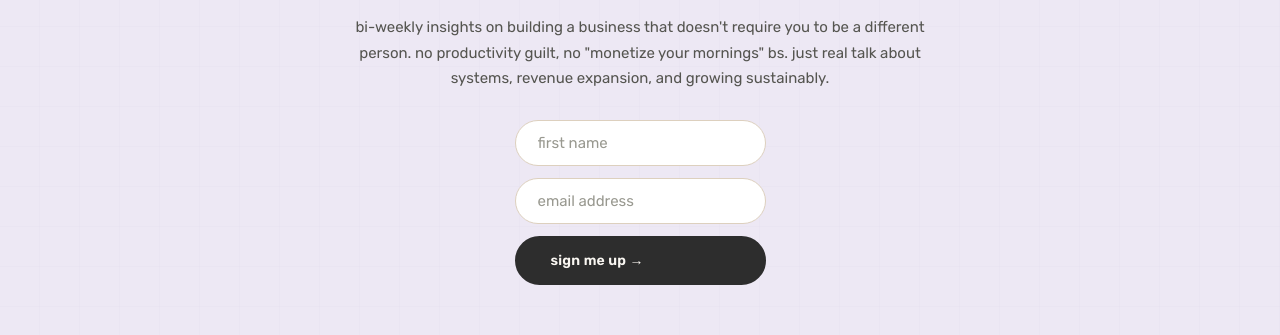
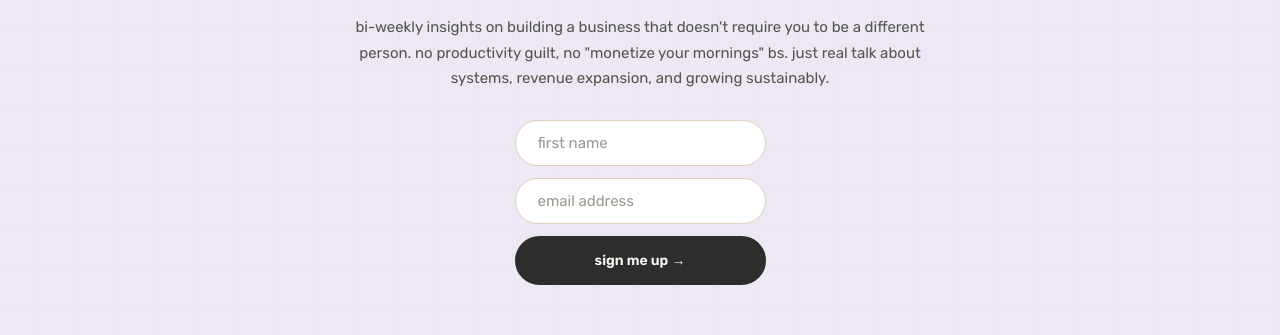
Before and after one commit to DB28319496/samantha-brown-website, a React (Vite) app: page / in a window 1280 px wide. Shown: the part 3823-4158 px from the top of the page. Built offline with nearby package versions, Linux system fonts and the light colour scheme.

Commit message:
Update website

```diff
--- a/index.html
+++ b/index.html
@@ -9,5 +9,20 @@
   <body>
     <div id="root"></div>
     <script type="module" src="/src/main.jsx"></script>
+
+    <!-- Netlify Forms Detection - Hidden -->
+    <form name="contact" netlify netlify-honeypot="bot-field" hidden>
+      <input type="text" name="interest" />
+      <input type="text" name="name" />
+      <input type="email" name="email" />
+      <textarea name="message"></textarea>
+      <input type="text" name="source" />
+      <input type="text" name="extra" />
+    </form>
+
+    <form name="newsletter" netlify netlify-honeypot="bot-field" hidden>
+      <input type="text" name="name" />
+      <input type="email" name="email" />
+    </form>
   </body>
 </html>
--- a/src/App.jsx
+++ b/src/App.jsx
@@ -464,14 +464,55 @@ function NewsletterForm({ compact = false }) {
   const [done, setDone] = useState(false);
   const inputS = { fontFamily: "'Rubik', sans-serif", fontSize: 15, border: `1.5px solid ${C.sand}`, borderRadius: 50, padding: "13px 22px", outline: "none", background: C.white, width: "100%", boxSizing: "border-box" };
 
+  const handleSubmit = (e) => {
+    e.preventDefault();
+    if (!email.includes("@")) return;
+
+    const formData = new FormData();
+    formData.append('form-name', 'newsletter');
+    formData.append('name', name);
+    formData.append('email', email);
+
+    fetch('/', {
+      method: 'POST',
+      headers: { 'Content-Type': 'application/x-www-form-urlencoded' },
+      body: new URLSearchParams(formData).toString()
+    })
+      .then(() => setDone(true))
+      .catch(() => alert('Error subscribing. Please try again.'));
+  };
+
   if (done) return <div style={{ textAlign: "center", padding: 16 }}><span style={{ fontSize: 28 }}>🎉</span><p style={{ fontFamily: "'Rubik', sans-serif", fontSize: 15, color: C.body, marginTop: 8 }}>you're in! check your inbox.</p></div>;
 
   return (
-    <div style={{ display: "flex", flexDirection: compact ? "row" : "column", gap: 12, maxWidth: compact ? 500 : 400, flexWrap: "wrap" }}>
-      {!compact && <input placeholder="first name" value={name} onChange={e => setName(e.target.value)} style={inputS} />}
-      <input type="email" placeholder="email address" value={email} onChange={e => setEmail(e.target.value)} style={{ ...inputS, flex: compact ? 1 : undefined, minWidth: compact ? 200 : undefined }} />
-      <Btn variant="primary" onClick={() => { if (email.includes("@")) setDone(true); }} style={compact ? { whiteSpace: "nowrap" } : {}}>sign me up →</Btn>
-    </div>
+    <form
+      name="newsletter"
+      method="POST"
+      data-netlify="true"
+      data-netlify-honeypot="bot-field"
+      onSubmit={handleSubmit}
+      style={{ display: "flex", flexDirection: compact ? "row" : "column", gap: 12, maxWidth: compact ? 500 : 400, flexWrap: "wrap" }}
+    >
+      <input type="hidden" name="form-name" value="newsletter" />
+      <p style={{ display: "none" }}>
+        <label>Don't fill this out: <input name="bot-field" /></label>
+      </p>
+      {!compact && <input name="name" placeholder="first name" value={name} onChange={e => setName(e.target.value)} style={inputS} />}
+      <input name="email" type="email" placeholder="email address" value={email} onChange={e => setEmail(e.target.value)} required style={{ ...inputS, flex: compact ? 1 : undefined, minWidth: compact ? 200 : undefined }} />
+      <button type="submit" style={{
+        fontFamily: "'Rubik', sans-serif",
+        fontWeight: 600,
+        fontSize: 14,
+        background: C.charcoal,
+        color: C.cream,
+        border: `2px solid ${C.charcoal}`,
+        borderRadius: 50,
+        padding: "14px 34px",
+        cursor: "pointer",
+        transition: "all 0.3s",
+        whiteSpace: compact ? "nowrap" : "normal"
+      }}>sign me up →</button>
+    </form>
   );
 }
 
@@ -1315,6 +1356,27 @@ function ContactPage({ setPage }) {
   const inputS = { fontFamily: "'Rubik', sans-serif", fontSize: 15, border: `1.5px solid ${C.sand}`, borderRadius: 12, padding: "13px 18px", outline: "none", background: C.white, width: "100%", boxSizing: "border-box" };
   const labelS = { fontFamily: "'Rubik', sans-serif", fontWeight: 600, fontSize: 14, color: C.charcoal, display: "block", marginBottom: 6 };
 
+  const handleSubmit = (e) => {
+    e.preventDefault();
+
+    const netlifyForm = new FormData();
+    netlifyForm.append('form-name', 'contact');
+    netlifyForm.append('interest', form.interest);
+    netlifyForm.append('name', form.name);
+    netlifyForm.append('email', form.email);
+    netlifyForm.append('message', form.message);
+    netlifyForm.append('source', form.source);
+    netlifyForm.append('extra', form.extra);
+
+    fetch('/', {
+      method: 'POST',
+      headers: { 'Content-Type': 'application/x-www-form-urlencoded' },
+      body: new URLSearchParams(netlifyForm).toString()
+    })
+      .then(() => setSent(true))
+      .catch((error) => alert('Error submitting form. Please try again or email sam@bysamanthabrown.com'));
+  };
+
   if (sent) return (
     <section style={{ minHeight: "80vh", display: "flex", alignItems: "center", justifyContent: "center", background: gridBgWhite, padding: "120px 20px" }}>
       <div style={{ textAlign: "center", maxWidth: 440 }}>
@@ -1334,11 +1396,23 @@ function ContactPage({ setPage }) {
 
       <SectionWrap bgImage={gridBgSand} py="64px">
         <div style={{ maxWidth: 680, margin: "0 auto" }}>
-          <div style={{ background: C.white, borderRadius: 24, padding: "clamp(24px, 4vw, 44px)", border: `1px solid ${C.sand}` }}>
+          <form
+            name="contact"
+            method="POST"
+            data-netlify="true"
+            data-netlify-honeypot="bot-field"
+            onSubmit={handleSubmit}
+            style={{ background: C.white, borderRadius: 24, padding: "clamp(24px, 4vw, 44px)", border: `1px solid ${C.sand}` }}
+          >
+            <input type="hidden" name="form-name" value="contact" />
+            <p style={{ display: "none" }}>
+              <label>Don't fill this out: <input name="bot-field" /></label>
+            </p>
+
             <div style={{ display: "grid", gridTemplateColumns: "1fr 1fr", gap: "20px 24px" }}>
               <div style={{ gridColumn: "1 / -1" }}>
                 <label style={labelS}>what are you interested in?</label>
-                <select value={form.interest} onChange={e => upd("interest", e.target.value)} style={{ ...inputS, appearance: "auto" }}>
+                <select name="interest" value={form.interest} onChange={e => upd("interest", e.target.value)} required style={{ ...inputS, appearance: "auto" }}>
                   <option value="">select one...</option>
                   <option>brand experience audit or consulting (creators/service providers)</option>
                   <option>workshops or leadership consulting (corporate teams)</option>
@@ -1346,17 +1420,33 @@ function ContactPage({ setPage }) {
                   <option>just saying hi / not sure yet</option>
                 </select>
               </div>
-              <div><label style={labelS}>your name</label><input value={form.name} onChange={e => upd("name", e.target.value)} style={inputS} /></div>
-              <div><label style={labelS}>email</label><input type="email" value={form.email} onChange={e => upd("email", e.target.value)} style={inputS} /></div>
+              <div><label style={labelS}>your name</label><input name="name" value={form.name} onChange={e => upd("name", e.target.value)} required style={inputS} /></div>
+              <div><label style={labelS}>email</label><input name="email" type="email" value={form.email} onChange={e => upd("email", e.target.value)} required style={inputS} /></div>
               <div style={{ gridColumn: "1 / -1" }}>
                 <label style={labelS}>what's going on?</label>
-                <textarea value={form.message} onChange={e => upd("message", e.target.value)} rows={5} style={{ ...inputS, resize: "vertical", lineHeight: 1.6 }} placeholder='"my client onboarding is chaos" or "our team engagement scores are tanking"' />
+                <textarea name="message" value={form.message} onChange={e => upd("message", e.target.value)} rows={5} required style={{ ...inputS, resize: "vertical", lineHeight: 1.6 }} placeholder='"my client onboarding is chaos" or "our team engagement scores are tanking"' />
               </div>
-              <div><label style={labelS}>how'd you find me?</label><select value={form.source} onChange={e => upd("source", e.target.value)} style={{ ...inputS, appearance: "auto" }}><option value="">select one...</option><option>LinkedIn</option><option>Instagram</option><option>Google</option><option>Referral</option><option>Other</option></select></div>
-              <div><label style={labelS}>anything else?</label><input value={form.extra} onChange={e => upd("extra", e.target.value)} style={inputS} /></div>
-              <div style={{ gridColumn: "1 / -1" }}><Btn variant="primary" onClick={() => setSent(true)}>send it →</Btn></div>
+              <div><label style={labelS}>how'd you find me?</label><select name="source" value={form.source} onChange={e => upd("source", e.target.value)} style={{ ...inputS, appearance: "auto" }}><option value="">select one...</option><option>LinkedIn</option><option>Instagram</option><option>Google</option><option>Referral</option><option>Other</option></select></div>
+              <div><label style={labelS}>anything else?</label><input name="extra" value={form.extra} onChange={e => upd("extra", e.target.value)} style={inputS} /></div>
+              <div style={{ gridColumn: "1 / -1" }}>
+                <button type="submit" style={{
+                  fontFamily: "'Rubik', sans-serif",
+                  fontWeight: 600,
+                  fontSize: 14,
+                  background: C.charcoal,
+                  color: C.cream,
+                  border: `2px solid ${C.charcoal}`,
+                  borderRadius: 50,
+                  padding: "14px 34px",
+                  cursor: "pointer",
+                  transition: "all 0.3s",
+                  display: "inline-flex",
+                  alignItems: "center",
+                  gap: 8
+                }}>send it →</button>
+              </div>
             </div>
-          </div>
+          </form>
 
           <div style={{ marginTop: 28, background: C.white, borderRadius: 16, padding: "22px 24px", border: `1px solid ${C.sand}` }}>
             <h3 style={{ fontFamily: "'Rubik', sans-serif", fontWeight: 700, fontSize: 15, color: C.charcoal, margin: "0 0 6px" }}>prefer email?</h3>
```
